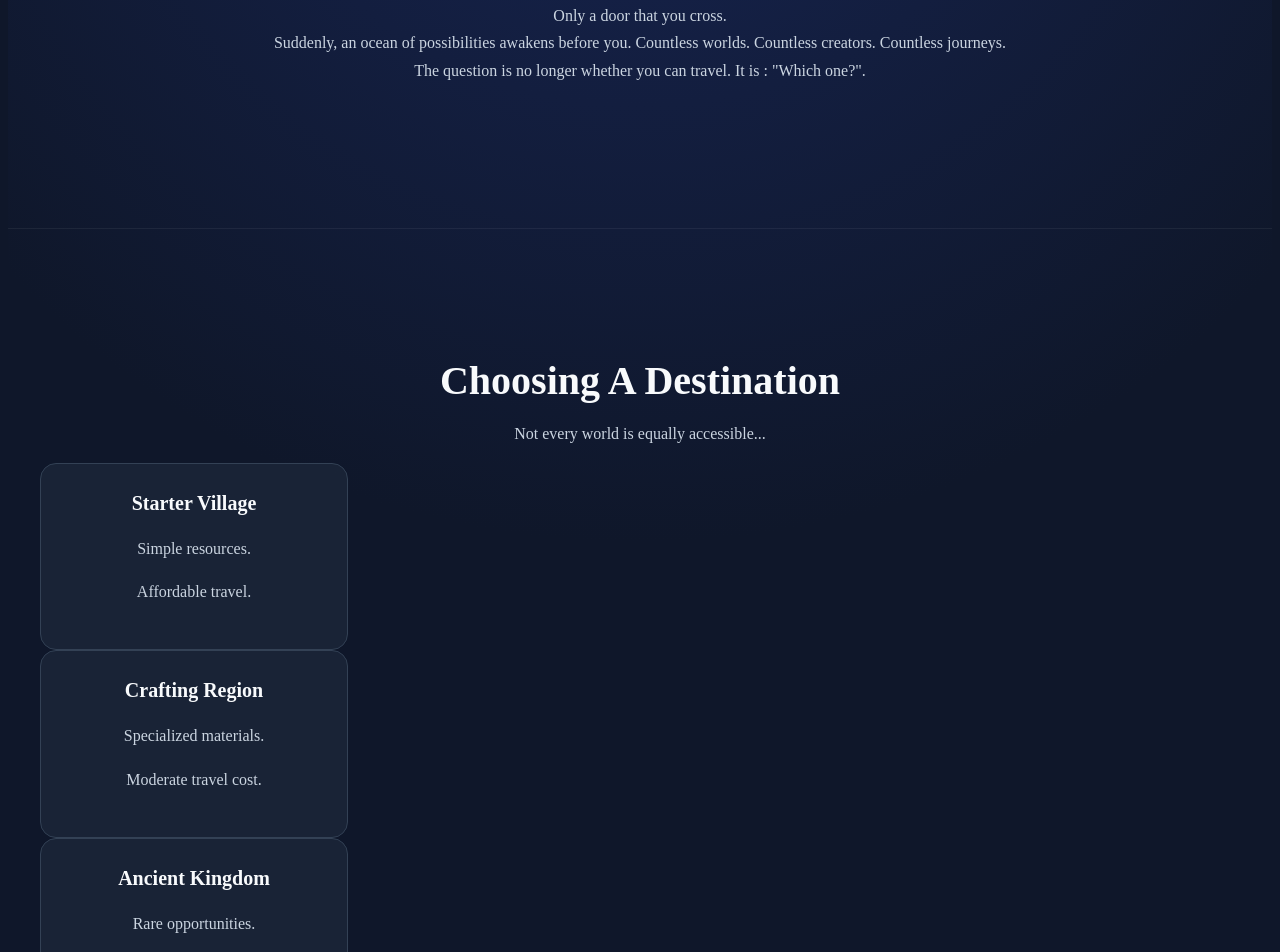
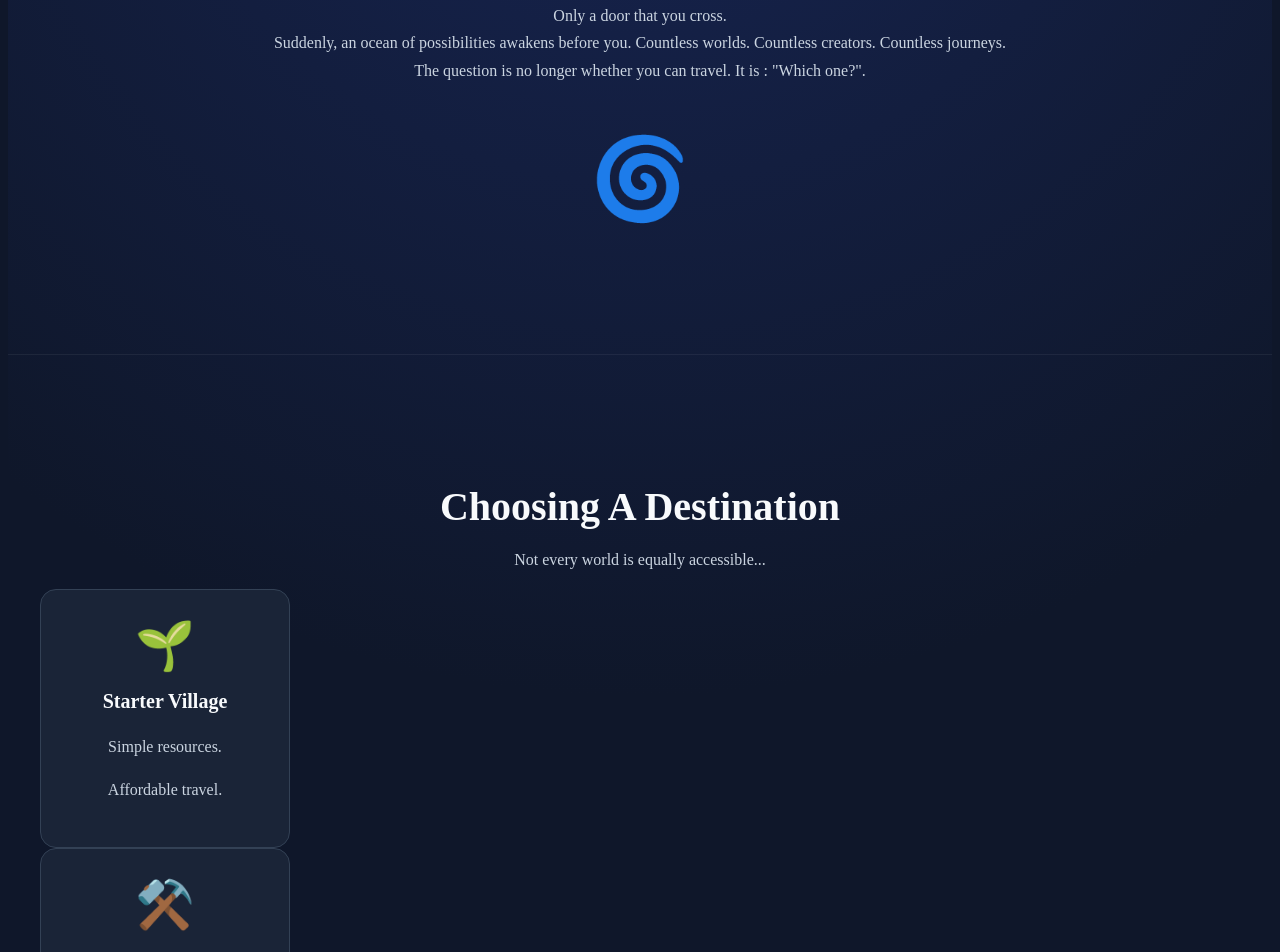
Before and after one commit to crowlas/our-connected-worlds, a React (Vite) app in the folder website/: page /travel in a window 1280 px wide. Shown: the part 340-1292 px from the top of the page. Built offline with nearby package versions, Linux system fonts and the light colour scheme; a web font is replaced by a local one.

Commit message:
travel page content v0.2

```diff
--- a/website/src/index.css
+++ b/website/src/index.css
@@ -76,6 +76,8 @@ p {
 
 .card {
   width: 250px;
+  min-height: 220px;
+
   background: rgba(30, 41, 59, 0.75);
 
   border: 1px solid #334155;
@@ -84,9 +86,16 @@ p {
 
   padding: 1.75rem;
 
-  backdrop-filter: blur(10px);
+  box-sizing: border-box;
 
-  transition: transform 0.3s ease;
+  display: flex;
+  justify-content: center;
+}
+
+.card-content {
+  display: flex;
+  flex-direction: column;
+  align-items: center;
 }
 
 .card:hover {
@@ -194,3 +203,18 @@ p {
   color: #cbd5e1;
   text-decoration: none;
 }
+
+.travel-portal {
+  font-size: 5rem;
+  margin-top: 3rem;
+  opacity: 0.9;
+}
+
+.destination-card {
+  text-align: center;
+}
+
+.destination-icon {
+  font-size: 3rem;
+  margin-bottom: 1rem;
+}
--- a/website/src/pages/TravelPage.tsx
+++ b/website/src/pages/TravelPage.tsx
@@ -33,6 +33,7 @@ function HeroSection() {
             The question is no longer whether you can travel. It is : "Which
             one?".
           </p>
+          <div className="travel-portal">🌀</div>
         </div>
       </PageContainer>
     </Section>
@@ -52,21 +53,39 @@ function ChoosingDestinationSection() {
 
           <div className="card-row">
             <Card>
+              <div className="destination-card">
+                <div className="destination-icon">🌱</div>
+
                 <h3>Starter Village</h3>
+
                 <p>Simple resources.</p>
+
                 <p>Affordable travel.</p>
+              </div>
             </Card>
 
             <Card>
+              <div className="destination-card">
+                <div className="destination-icon">⚒️</div>
+
                 <h3>Crafting Region</h3>
+
                 <p>Specialized materials.</p>
+
                 <p>Moderate travel cost.</p>
+              </div>
             </Card>
 
             <Card>
+              <div className="destination-card">
+                <div className="destination-icon">🏰</div>
+
                 <h3>Ancient Kingdom</h3>
+
                 <p>Rare opportunities.</p>
+
                 <p>Demanding access.</p>
+              </div>
             </Card>
           </div>
         </div>
```
Lines whose indentation alone changed are shown as unchanged.
